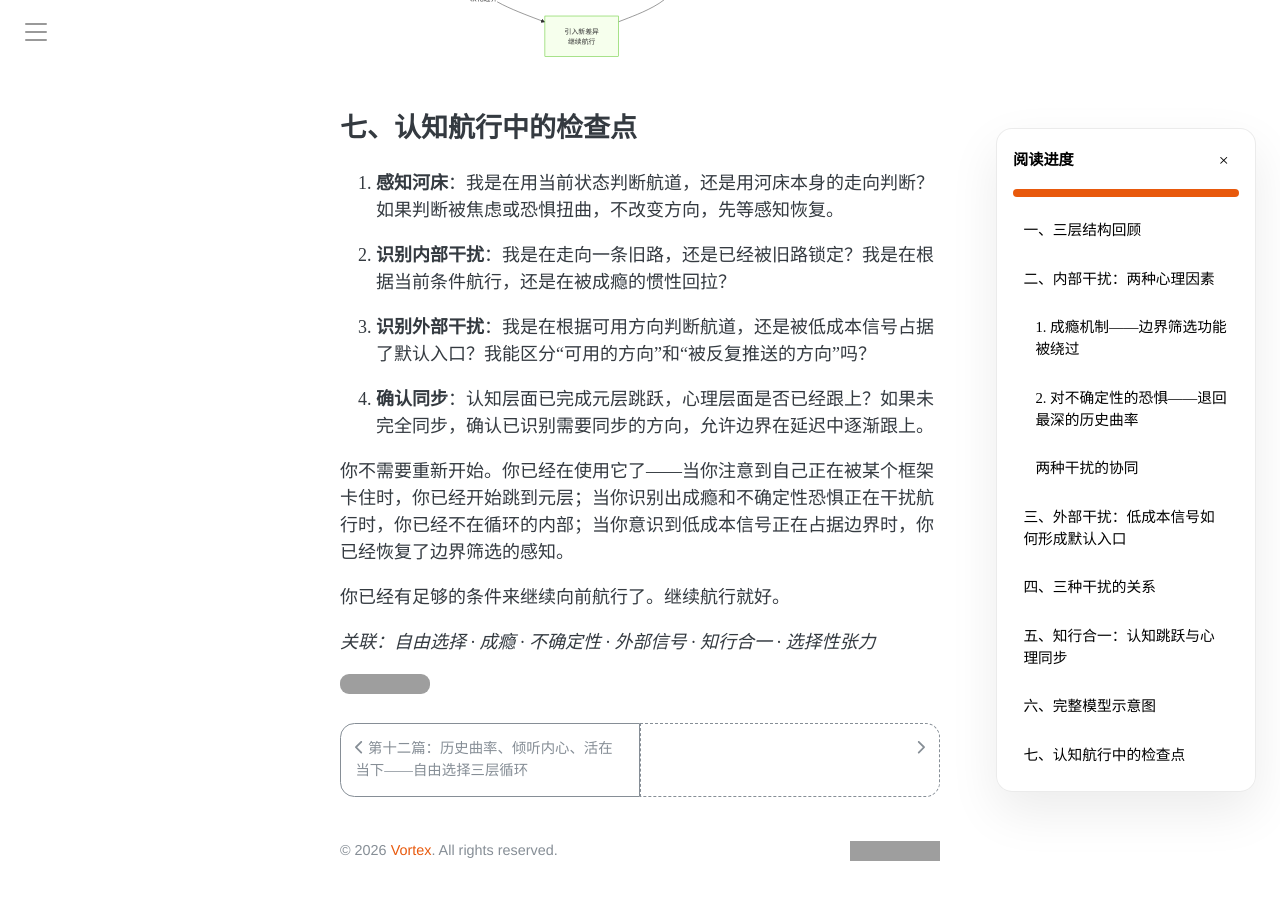
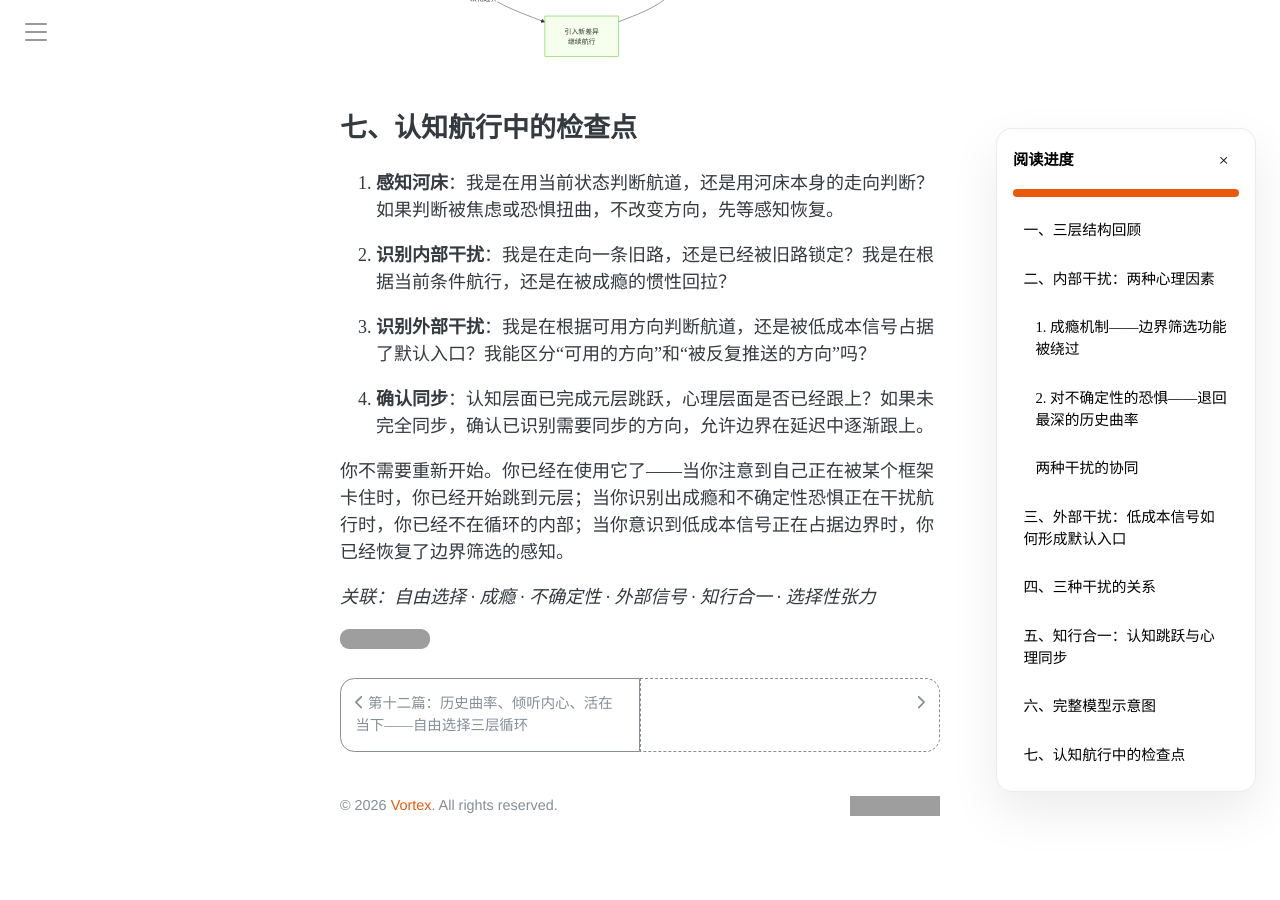
Before and after one commit to symphonyh/symphonyh.github.io, a Jekyll site: the page built from _posts/2026-09-07-积极心理与自由选择.md, in a window 1280 px wide and 900 px high, scrolled down 3430 px. Built offline with Jekyll 4.4.1, drawn with Linux system fonts in a browser that asks for light colours; comment, search, counter and statistics services are not loaded; after the commit the page ends 4285 px from its top, so only the background shows below that; grey boxes are pictures that could not be loaded.

Commit message:
Update 2026-09-07-积极心理与自由选择.md

```diff
--- a/_posts/2026-09-07-积极心理与自由选择.md
+++ b/_posts/2026-09-07-积极心理与自由选择.md
@@ -138,6 +138,5 @@ graph TD
 
 你不需要重新开始。你已经在使用它了——当你注意到自己正在被某个框架卡住时，你已经开始跳到元层；当你识别出成瘾和不确定性恐惧正在干扰航行时，你已经不在循环的内部；当你意识到低成本信号正在占据边界时，你已经恢复了边界筛选的感知。
 
-你已经有足够的条件来继续向前航行了。继续航行就好。
 
 *关联：自由选择 · 成瘾 · 不确定性 · 外部信号 · 知行合一 · 选择性张力*
```
